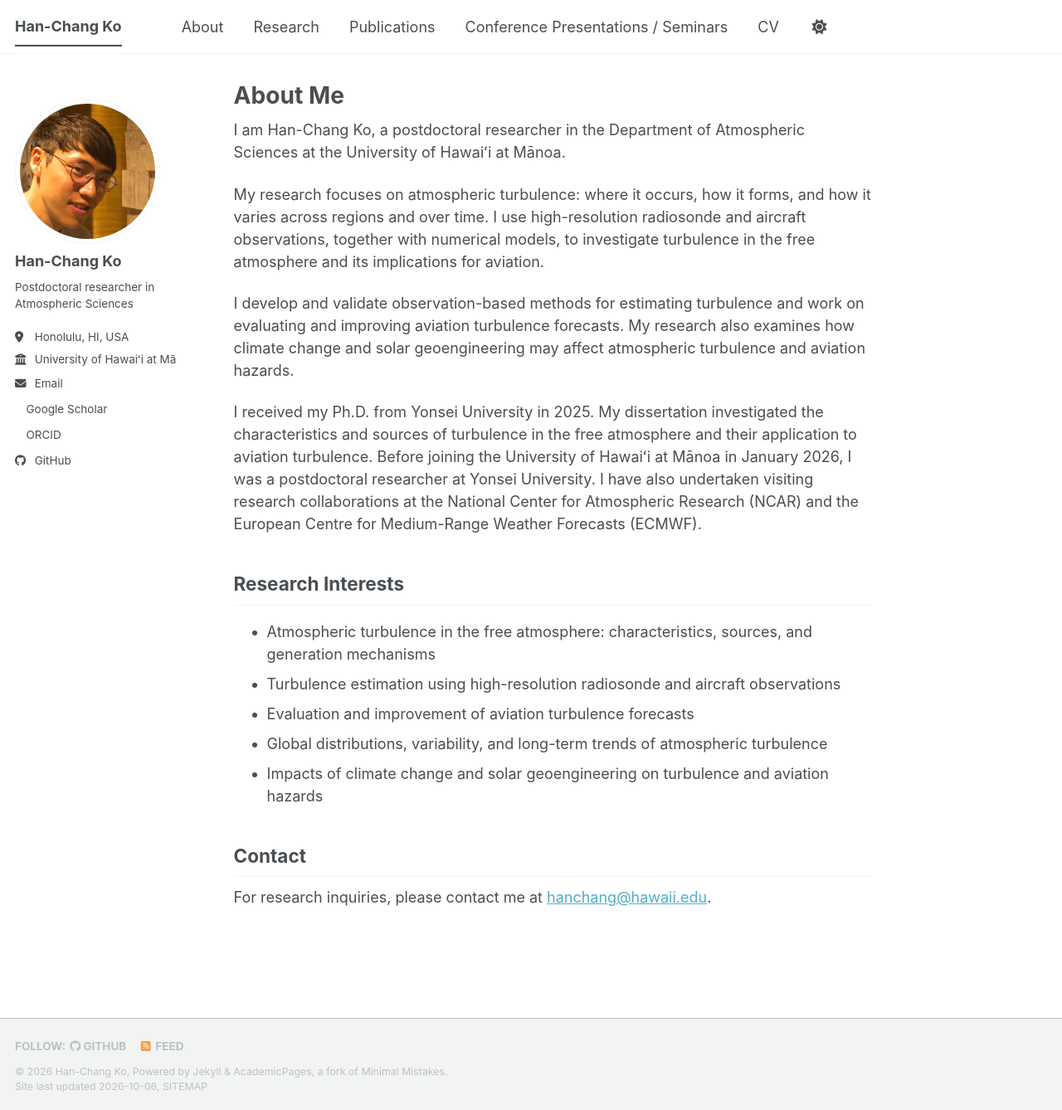
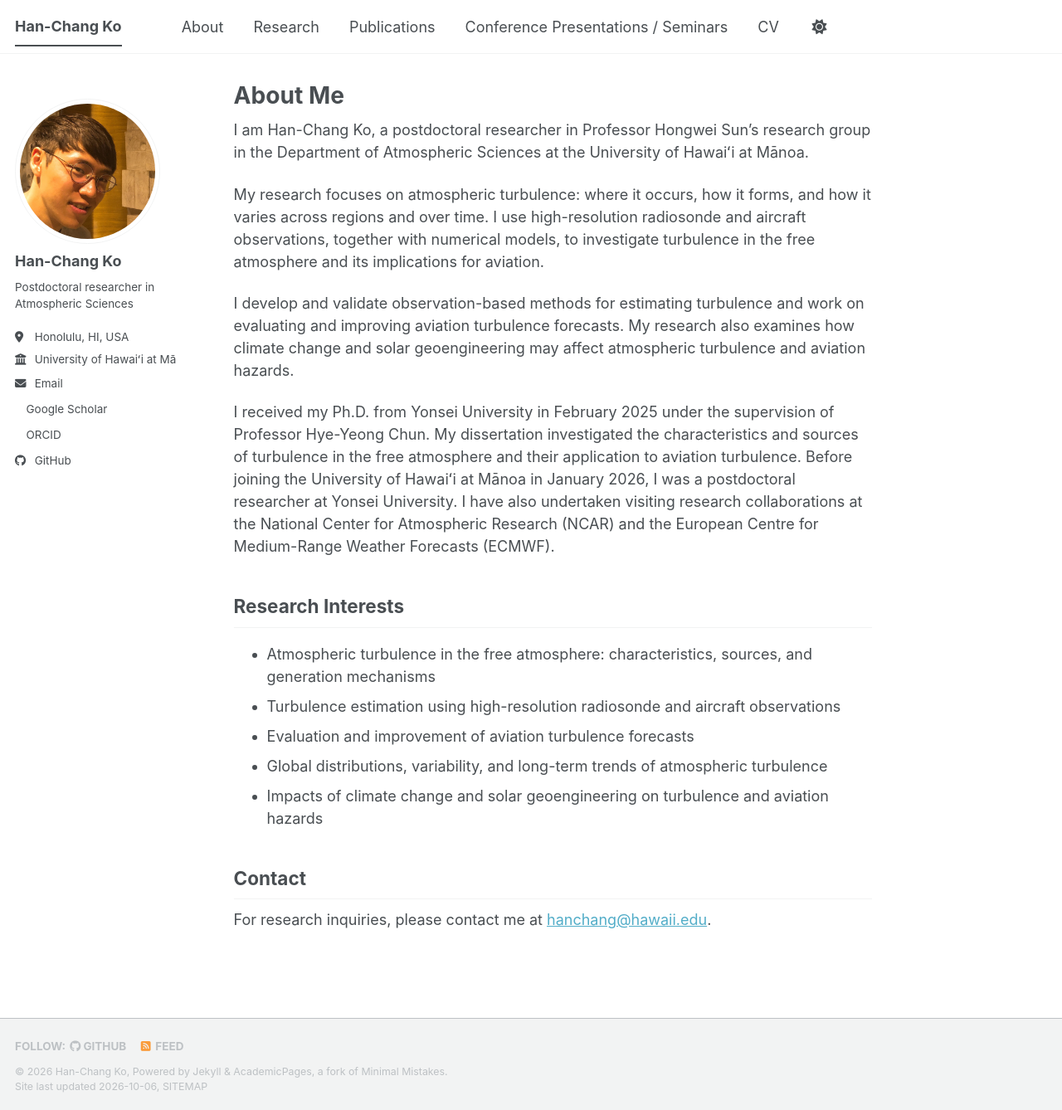
Before and after one commit to hanchangko/hanchangko.github.io, a Jekyll site: the page built from _pages/about.md, in a window 1280 px wide and 1338 px high. Shown: the whole window at 83% size. Built offline with Jekyll 4.4.1, drawn with Linux system fonts in a browser that asks for light colours; a style sheet for code colours, icons or effects is not loaded.

Commit message:
Add files via upload

```diff
--- a/_pages/about.md
+++ b/_pages/about.md
@@ -7,13 +7,13 @@ redirect_from:
   - /about.html
 ---
 
-I am Han-Chang Ko, a postdoctoral researcher in the Department of Atmospheric Sciences at the University of Hawaiʻi at Mānoa.
+I am Han-Chang Ko, a postdoctoral researcher in Professor Hongwei Sun’s research group in the Department of Atmospheric Sciences at the University of Hawaiʻi at Mānoa.
 
 My research focuses on atmospheric turbulence: where it occurs, how it forms, and how it varies across regions and over time. I use high-resolution radiosonde and aircraft observations, together with numerical models, to investigate turbulence in the free atmosphere and its implications for aviation.
 
 I develop and validate observation-based methods for estimating turbulence and work on evaluating and improving aviation turbulence forecasts. My research also examines how climate change and solar geoengineering may affect atmospheric turbulence and aviation hazards.
 
-I received my Ph.D. from Yonsei University in 2025. My dissertation investigated the characteristics and sources of turbulence in the free atmosphere and their application to aviation turbulence. Before joining the University of Hawaiʻi at Mānoa in January 2026, I was a postdoctoral researcher at Yonsei University. I have also undertaken visiting research collaborations at the National Center for Atmospheric Research (NCAR) and the European Centre for Medium-Range Weather Forecasts (ECMWF).
+I received my Ph.D. from Yonsei University in February 2025 under the supervision of Professor Hye-Yeong Chun. My dissertation investigated the characteristics and sources of turbulence in the free atmosphere and their application to aviation turbulence. Before joining the University of Hawaiʻi at Mānoa in January 2026, I was a postdoctoral researcher at Yonsei University. I have also undertaken visiting research collaborations at the National Center for Atmospheric Research (NCAR) and the European Centre for Medium-Range Weather Forecasts (ECMWF).
 
 ## Research Interests
 
```
Also changed, not shown: _pages/cv.md (+3 -2 lines), _publications/thorpe-generation.md (+4 -4 lines), 1 other file.
